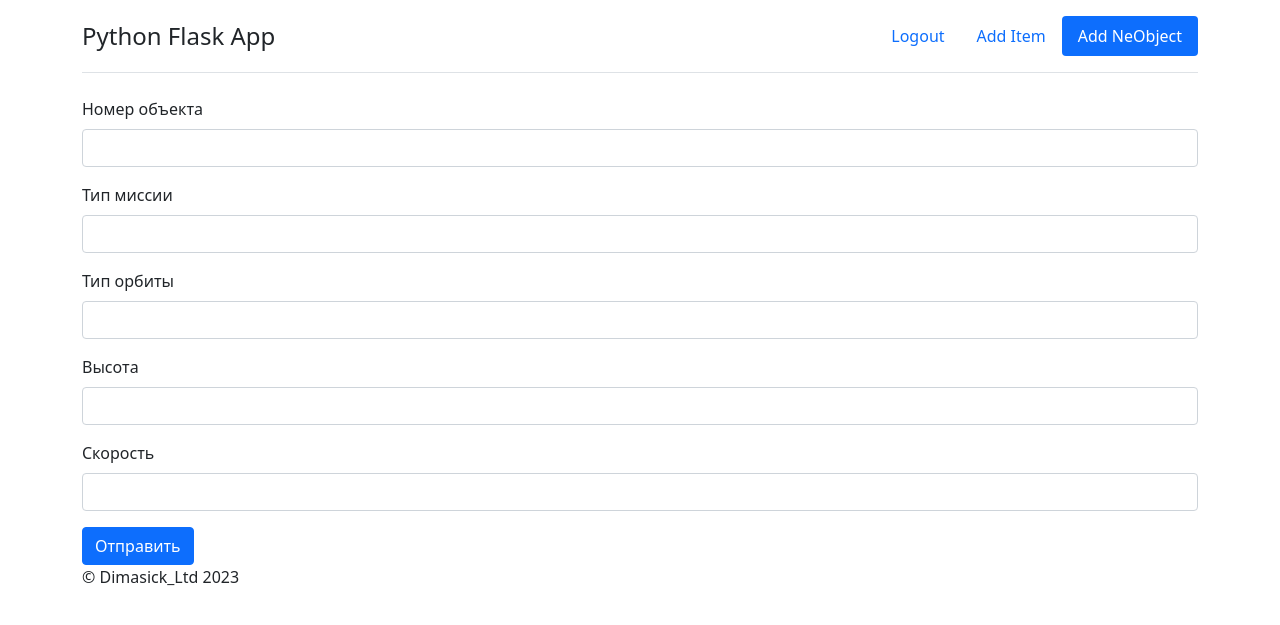
After one commit to Espenario/Course_task_db, a Flask app: page /showAddNeObject in a window 1280 px wide. The commit adds this page. Shown: the top 625 px of the page. Run offline with Flask 3, Linux system fonts and the light colour scheme; some libraries are stand-ins or nearby versions.

Commit message:
addneoobj method + fix bugs

```diff
--- a/BD_Queries/table_creation_query.sql
+++ b/BD_Queries/table_creation_query.sql
@@ -37,6 +37,7 @@ Create table tbl_spacecraft (
 	sc_width INT null constraint valid_width check (sc_width > 0),
 	sc_length INT null constraint valid_length check (sc_length > 0),
 	construction_cost MONEY null,
+	sc_name VARCHAR(50) null,
 	design_cost MONEY null,
 	manufacturer_company_id BIGINT,
 	Foreign key (manufacturer_company_id) references tbl_company (company_id),
--- a/FlaskApp/app.py
+++ b/FlaskApp/app.py
@@ -1,4 +1,4 @@
-from flask import Flask, render_template, json, request, session, redirect
+from flask import Flask, render_template, json, request, session, redirect, jsonify, flash
 import psycopg2
 import os
 #from werkzeug.security import generate_password_hash, check_password
@@ -41,6 +41,7 @@ def validateLogin():
     if len(data) > 0:
         if (str(data[0][3]) == _password):
             session['user'] = data[0][0]
+            flash('Login Successful')
             return redirect('/userHome')
         else:
             return render_template('error.html',error = 'Wrong Email address or Password')
@@ -84,6 +85,7 @@ def addComp():
             data = cursor.fetchall()[0][0]
             if len(data) is 0:
                 conn.commit()
+                flash('Successful')
                 return redirect('/userHome')
             else:
                 return render_template('error.html',error = 'An error occurred!')
@@ -118,6 +120,7 @@ def addLaunch():
             data = cursor.fetchall()[0][0]
             if len(data) is 0:
                 conn.commit()
+                flash('Successful')
                 return redirect('/userHome')
             else:
                 return render_template('error.html',error = 'An error occurred!')
@@ -140,19 +143,68 @@ def addSpacecraft():
         cursor = conn.cursor()
         if session.get('user'):
             _height = request.form['inputHeight']
+            if not _height:
+                _height = '1'
             _width = request.form['inputWidth']
+            if not _width:
+                _width = '1'
             _length = request.form['inputLength']
+            if not _length:
+                _length = '1'
             _con_cost = request.form['inputConstrcost']
+            if not _con_cost:
+                _con_cost = '0'
+            _name = request.form['inputName']
             _des_cost = request.form['inputDesigncost']
+            if not _des_cost:
+                _des_cost = '0'
             _company = request.form['inputCompany']
             _site = request.form['inputSite']
             _engine = request.form['inputEngine']
             # conn = get_db_connection()
             # cursor = conn.cursor()
-            cursor.callproc('sp_addSpacecraft',(_height, _width, _length, _con_cost, _des_cost, _company, _site, _engine,))
+            cursor.callproc('sp_addSpacecraft',(_height, _width, _length, _con_cost, _name, _des_cost, _company, _site, _engine,))
             data = cursor.fetchall()[0][0]
             if len(data) is 0:
                 conn.commit()
+                flash('Successful')
+                return redirect('/userHome')
+            else:
+                return render_template('error.html',error = 'An error occurred!')
+        else:
+            return render_template('error.html',error = 'Unauthorized Access')
+    except Exception as e:
+        return render_template('error.html',error = str(e))
+    finally:
+        cursor.close()
+        conn.close()
+
+@app.route('/showAddNeObject')
+def showAddformNeObject():
+    return render_template('addneobject.html')
+
+@app.route('/addNeObject',methods=['POST'])
+def addNeObject():
+    try:
+        conn = get_db_connection()
+        cursor = conn.cursor()
+        if session.get('user'):
+            _spcr_id = request.form['inputID']
+            _mission = request.form['inputMission']
+            _orbit = request.form['inputOrbit']
+            _altitude = request.form['inputAltitude']
+            if not _altitude:
+                _altitude = '1000'
+            _speed = request.form['inputSpeed']
+            if not _speed:
+                _speed = '12.0'
+            # conn = get_db_connection()
+            # cursor = conn.cursor()
+            cursor.callproc('sp_addNeObject',(_spcr_id, _mission, _orbit, _altitude, _speed,))
+            data = cursor.fetchall()[0][0]
+            if len(data) is 0:
+                conn.commit()
+                flash('Successful')
                 return redirect('/userHome')
             else:
                 return render_template('error.html',error = 'An error occurred!')
--- a/FlaskApp/templates/additemmenu.html
+++ b/FlaskApp/templates/additemmenu.html
@@ -74,9 +74,9 @@
                         <div class="card" style="width: 18rem;">
                             <img src="static/images/буран.jpg" class="card-img-top" alt="буран"/>
                             <div class="card-body">
-                                <h5 class="card-title">Заголовок карточки</h5>
+                                <h5 class="card-title">Околоземные объекты</h5>
                                 <p class="card-text">Небольшой пример текста, который должен основываться на названии карточки и составлять основную часть содержимого карты.</p>
-                                <a href="#" class="btn btn-primary">Перейти куда-нибудь</a>
+                                <a href="/showAddNeObject" class="btn btn-primary">Добавить аппарат</a>
                             </div>
                         </div>
                     </div>
--- /dev/null
+++ b/FlaskApp/templates/addneobject.html
@@ -0,0 +1,75 @@
+<!DOCTYPE html>
+<html lang="en">
+    <head>
+
+		<title>Space Agency Database App - Home</title>
+
+		<link
+			href="https://cdn.jsdelivr.net/npm/bootstrap@5.1.3/dist/css/bootstrap.min.css"
+			rel="stylesheet"
+			integrity="sha384-1BmE4kWBq78iYhFldvKuhfTAU6auU8tT94WrHftjDbrCEXSU1oBoqyl2QvZ6jIW3"
+			crossorigin="anonymous"
+		/>
+	</head>
+	<body>
+
+		<div class="container">
+
+			<div class="header">
+
+				<nav
+					class="border-bottom flex-wrap mb-4 py-3 d-flex justify-content-center"
+				>
+					<a
+						href="/"
+						class="text-dark text-decoration-none mb-3 mb-md-0 d-flex align-items-center me-md-auto"
+					>
+						<span class="fs-4">Python Flask App</span>
+					</a>
+					<ul class="nav nav-pills">
+						<li class="nav-item">
+							<a href="/logout" class="nav-link">Logout</a>
+						</li>
+						<li class="nav_item" role="presentation">
+							<a href="/showAddItem" class="nav-link">Add Item</a>
+						</li>
+                        <li class="nav_item" role="presentation">
+							<a href="/showAddNeObject" class="nav-link active">Add NeObject</a>
+						</li>
+					</ul>
+
+				</nav>
+
+			</div>
+            <form method="post" action="/addNeObject">
+                <div class="mb-3">
+                    <label for="InputID" class="form-label">Номер объекта</label>
+                    <input type="number" name="inputID" class="form-control" id="InputID">
+                </div>
+                <div class="mb-3">
+                    <label for="InputMission" class="form-label">Тип миссии</label>
+                    <input type="text" name="inputMission" class="form-control" id="InputMission">
+                </div>
+                <div class="mb-3">
+                    <label for="InputOrbit" class="form-label">Тип орбиты</label>
+                    <input type="text" name="inputOrbit" class="form-control" id="InputOrbit">
+                </div>
+                <div class="mb-3">
+                    <label for="InputAltitude" class="form-label">Высота</label>
+                    <input type="number" name="inputAltitude" class="form-control" id="InputAltitude">
+                </div>
+                <div class="mb-3">
+                    <label for="InputSpeed" class="form-label">Скорость</label>
+                    <input type="number" name="inputSpeed" class="form-control" id="InputSpeed">
+                </div>
+                <button type="submit" class="btn btn-primary">Отправить</button>
+            </form>
+			<footer class="footer">
+
+				<p>&copy; Dimasick_Ltd 2023</p>
+
+			</footer>
+
+		</div>
+	</body>
+</html>
--- a/FlaskApp/templates/addspacecraft.html
+++ b/FlaskApp/templates/addspacecraft.html
@@ -63,6 +63,10 @@
                     <input type="number" name="inputDesigncost" class="form-control" id="InputDesigncost">
                 </div>
                 <div class="mb-3">
+                    <label for="InputName" class="form-label">Название</label>
+                    <input type="text" name="inputName" class="form-control" id="InputName">
+                </div>
+                <div class="mb-3">
                     <label for="InputCompany" class="form-label">Компания</label>
                     <input type="text" name="inputCompany" class="form-control" id="InputCompany">
                 </div>
```
Also changed, not shown: BD_Queries/check_query.sql (+12 -2 lines), BD_Queries/fill_functions_query.sql (+38 -1 lines), FlaskApp/templates/userhome.html (+7 -0 lines).
